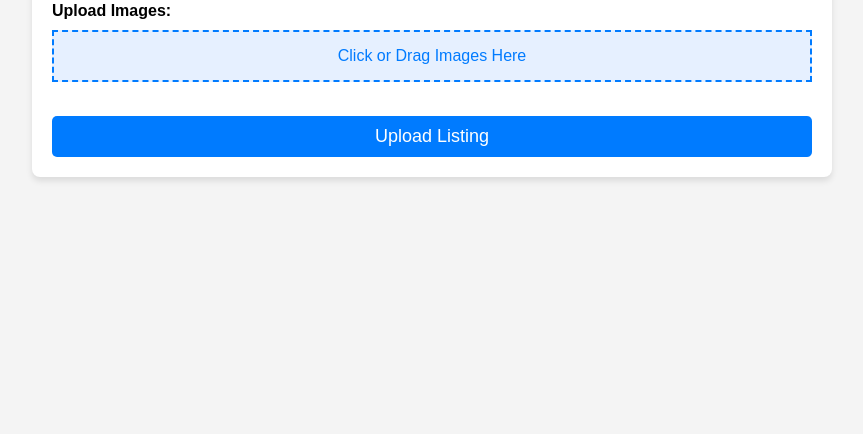
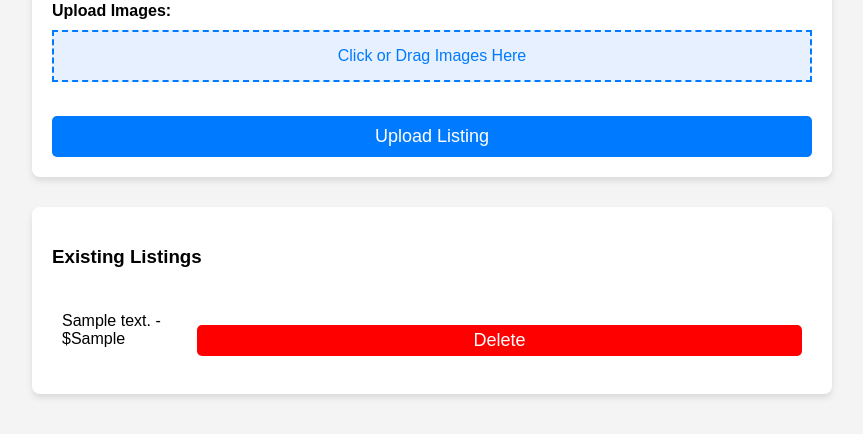
Before and after one commit to n-hrynkiw/nhrealtysolutions, a Flask app: page /admin.html in a window 1280 px wide. Shown: the part 784-1218 px from the top of the page, without its empty margins (208-1071 px from the left). Before the commit the page ends 965 px from the top, so only its background shows below. Run offline with Flask 3, Linux system fonts and the light colour scheme; tables that the repository leaves empty hold one stand-in row (values such as "Sample post").

Commit message:
“building”

```diff
--- a/app.py
+++ b/app.py
@@ -4,22 +4,22 @@ from database_setup import db, House
 from cloudinary_setup import upload_image
 import os
 import time
-from sqlalchemy.sql import text  # Import text from sqlalchemy
+from sqlalchemy.sql import text
 from sqlalchemy.exc import OperationalError
-from threading import Timer
+import threading
 import requests
+import cloudinary.uploader
 
 app = Flask(__name__)
 CORS(app)
 
-# ✅ **Fix Database Connection Issues**
+# ✅ **Database Connection**
 DATABASE_URL = os.getenv("DATABASE_URL")
 if not DATABASE_URL:
     raise RuntimeError("❌ DATABASE_URL is not set in environment variables!")
 
 app.config['SQLALCHEMY_DATABASE_URI'] = DATABASE_URL
 app.config['SQLALCHEMY_TRACK_MODIFICATIONS'] = False
-
 db.init_app(app)
 
 @app.route('/')
@@ -46,15 +46,17 @@ def admin():
 with app.app_context():
     db.create_all()
 
+# ✅ **Keep Render Instance Alive**
 def keep_alive():
-    try:
-        requests.get("https://your-site-url.onrender.com")  # Replace with your actual URL
-    except requests.exceptions.RequestException:
-        pass  # Prevent crashes if the request fails
+    """Periodically pings the Render instance to keep it awake."""
+    while True:
+        try:
+            requests.get("https://your-site-url.onrender.com")  # Replace with your actual URL
+        except requests.exceptions.RequestException:
+            pass  # Prevent crashes if the request fails
+        time.sleep(600)  # Ping every 10 minutes
 
-    Timer(600, keep_alive).start()  # Ping every 10 minutes
-
-keep_alive()
+threading.Thread(target=keep_alive, daemon=True).start()
 
 # ✅ **Fix Serialization Issue**
 def serialize_house(house):
@@ -71,55 +73,45 @@ def serialize_house(house):
         "image_urls": house.image_urls
     }
 
-
 @app.before_request
 def refresh_db_connection():
     """Ensure the database connection is active before handling a request."""
     try:
-        db.session.execute(text("SELECT 1"))  # Wrap SQL in `text()`
+        db.session.execute(text("SELECT 1"))
     except OperationalError:
         db.session.rollback()
         db.engine.dispose()
         db.session.remove()
 
-
+# ✅ **Get Listings for a Market**
 @app.route('/listings/<market>')
 def get_listings(market):
-    """Retrieve listings from the database with error handling."""
     try:
-        refresh_db_connection()  # Ensure a fresh connection before querying
+        refresh_db_connection()
         houses = House.query.filter_by(market=market).all()
-        listings = [
-            {
-                "house_id": house.house_id,
-                "market": house.market,
-                "address": house.address,
-                "price": house.price,
-                "beds": house.beds,
-                "baths": house.baths,
-                "square_feet": house.square_feet,
-                "details": house.details,
-                "image_urls": house.image_urls,
-            }
-            for house in houses
-        ]
-        return jsonify({"listings": listings})
+        return jsonify({"listings": [serialize_house(house) for house in houses]})
+    except Exception as e:
+        return jsonify({"error": f"An error occurred: {str(e)}"}), 500
 
-    except OperationalError as e:
-        db.session.rollback()
-        app.logger.error(f"Database connection issue: {str(e)}")
-        return jsonify({"error": "Database connection lost. Please refresh."}), 500
+# ✅ **Get Listings for Admin Panel**
+@app.route('/admin/listings', methods=['GET'])
+def get_admin_listings():
+    try:
+        refresh_db_connection()
+        listings = House.query.all()
+        return jsonify({"listings": [
+            {"house_id": house.house_id, "address": house.address, "price": house.price} for house in listings
+        ]})
     except Exception as e:
-        app.logger.error(f"General error: {str(e)}")
-        return jsonify({"error": "An error occurred while fetching listings."}), 500
+        return jsonify({"error": str(e)}), 500
 
-# ✅ **Fix House Details API**
+# ✅ **Get House Details**
 @app.route('/house/<market>/<house_id>')
 def get_house(market, house_id):
     house = House.query.filter_by(market=market, house_id=house_id).first()
     return jsonify(serialize_house(house)) if house else jsonify({"error": "House not found"}), 404
 
-# ✅ **Fix Upload House Function**
+# ✅ **Upload House**
 @app.route('/upload', methods=['POST'])
 def upload_house():
     try:
@@ -136,7 +128,7 @@ def upload_house():
 
         image_urls = []
         for image in images:
-            if image.filename:  # ✅ Ensure file is not empty
+            if image.filename:
                 uploaded_url = upload_image(image)
                 if uploaded_url:
                     image_urls.append(uploaded_url)
@@ -164,16 +156,26 @@ def upload_house():
         print("❌ Upload Error:", str(e))
         return jsonify({"error": "Server error", "details": str(e)}), 500
 
-# ✅ **Fix Delete House**
+# ✅ **Delete a Listing & Images**
 @app.route('/delete/<house_id>', methods=['DELETE'])
 def delete_house(house_id):
-    house = House.query.filter_by(house_id=house_id).first()
-    if house:
+    try:
+        house = House.query.filter_by(house_id=house_id).first()
+        if not house:
+            return jsonify({"error": "House not found"}), 404
+
+        # Delete images from Cloudinary if they exist
+        if house.image_urls:
+            for image_url in house.image_urls:
+                public_id = image_url.split("/")[-1].split(".")[0]
+                cloudinary.uploader.destroy(public_id)
+
         db.session.delete(house)
         db.session.commit()
-        return jsonify({"message": "House deleted!"})
-    return jsonify({"error": "House not found"}), 404
-
+        return jsonify({"message": "House deleted successfully!"}), 200
+    except Exception as e:
+        db.session.rollback()
+        return jsonify({"error": str(e)}), 500
 
 if __name__ == "__main__":
     port = int(os.environ.get("PORT", 10000))
--- a/static/js/admin.js
+++ b/static/js/admin.js
@@ -3,11 +3,12 @@ document.addEventListener("DOMContentLoaded", function () {
     const fileInput = document.getElementById("images");
     const fileDisplay = document.getElementById("file-list");
     const dropArea = document.querySelector(".file-input");
+    const listingsContainer = document.getElementById("listings");
 
-    // 📌 Handle file selection via click
+    loadListings(); // Load existing listings
+
     fileInput.addEventListener("change", updateFileList);
 
-    // 📌 Drag-and-Drop Support
     dropArea.addEventListener("dragover", (event) => {
         event.preventDefault();
         dropArea.style.backgroundColor = "#d0e7ff";
@@ -26,7 +27,6 @@ document.addEventListener("DOMContentLoaded", function () {
         updateFileList();
     });
 
-    // 📌 Handle Form Submission
     uploadForm.addEventListener("submit", async function (event) {
         event.preventDefault();
 
@@ -34,17 +34,14 @@ document.addEventListener("DOMContentLoaded", function () {
         formData.append("house_id", generateHouseID());
 
         try {
-            console.log("📤 Submitting form data...");
-            let response = await fetch("/upload", {
-                method: "POST",
-                body: formData
-            });
+            let response = await fetch("/upload", { method: "POST", body: formData });
+            let result = await response.json();
 
-            let result = await response.json();
             if (response.ok) {
                 alert("✅ " + result.message);
                 uploadForm.reset();
-                fileDisplay.innerHTML = ""; // Clear file list
+                fileDisplay.innerHTML = "";
+                loadListings(); // Reload listings after upload
             } else {
                 alert("❌ Error: " + result.error);
             }
@@ -54,24 +51,50 @@ document.addEventListener("DOMContentLoaded", function () {
         }
     });
 
-    // 📌 Generate Unique House ID
+    async function loadListings() {
+        try {
+            let response = await fetch("/admin/listings");
+            let data = await response.json();
+
+            listingsContainer.innerHTML = "";
+            if (data.listings.length === 0) {
+                listingsContainer.innerHTML = "<p>No listings available.</p>";
+                return;
+            }
+
+            data.listings.forEach(house => {
+                let listing = document.createElement("div");
+                listing.classList.add("listing");
+                listing.innerHTML = `
+                    <p>${house.address} - $${house.price}</p>
+                    <button class="delete-btn" onclick="deleteListing('${house.house_id}')">Delete</button>
+                `;
+                listingsContainer.appendChild(listing);
+            });
+        } catch (error) {
+            console.error("Error loading listings:", error);
+        }
+    }
+
+    async function deleteListing(houseId) {
+        if (!confirm("Are you sure you want to delete this listing?")) return;
+        let response = await fetch(`/delete/${houseId}`, { method: "DELETE" });
+
+        if (response.ok) {
+            alert("Listing deleted successfully.");
+            loadListings();
+        } else {
+            alert("Failed to delete listing.");
+        }
+    }
+
     function generateHouseID() {
         return "house-" + Date.now();
     }
 
-    // 📌 Update File List Display
     function updateFileList() {
-        let files = fileInput.files;
-        fileDisplay.innerHTML = "";
-
-        if (files.length > 0) {
-            Array.from(files).forEach((file, index) => {
-                let listItem = document.createElement("li");
-                listItem.textContent = `${index + 1}. ${file.name}`;
-                fileDisplay.appendChild(listItem);
-            });
-        } else {
-            fileDisplay.innerHTML = "<li>No files selected.</li>";
-        }
+        fileDisplay.innerHTML = Array.from(fileInput.files)
+            .map((file, index) => `<li>${index + 1}. ${file.name}</li>`)
+            .join("");
     }
 });
--- a/templates/admin.html
+++ b/templates/admin.html
@@ -86,6 +86,36 @@
         button:hover {
             background: #0056b3;
         }
+
+        /* Listings Display */
+        #listings-container {
+            margin-top: 30px;
+            padding: 20px;
+            background: white;
+            border-radius: 8px;
+            box-shadow: 0px 4px 6px rgba(0, 0, 0, 0.1);
+        }
+        .listing {
+            display: flex;
+            align-items: center;
+            justify-content: space-between;
+            padding: 10px;
+            border-bottom: 1px solid #ccc;
+        }
+        .listing:last-child {
+            border-bottom: none;
+        }
+        .delete-btn {
+            background: red;
+            color: white;
+            padding: 5px 10px;
+            border: none;
+            border-radius: 5px;
+            cursor: pointer;
+        }
+        .delete-btn:hover {
+            background: darkred;
+        }
     </style>
 </head>
 <body>
@@ -121,11 +151,17 @@
             <span>Click or Drag Images Here</span>
             <input type="file" id="images" name="images" multiple>
         </div>
-        <ul id="file-list"></ul> <!-- This will show uploaded file names -->
+        <ul id="file-list"></ul>
 
         <button type="submit">Upload Listing</button>
     </form>
 
+    <!-- Display Listings -->
+    <div id="listings-container">
+        <h3>Existing Listings</h3>
+        <div id="listings"></div>
+    </div>
+
     <script src="/static/js/admin.js"></script>
 </body>
 </html>
```
